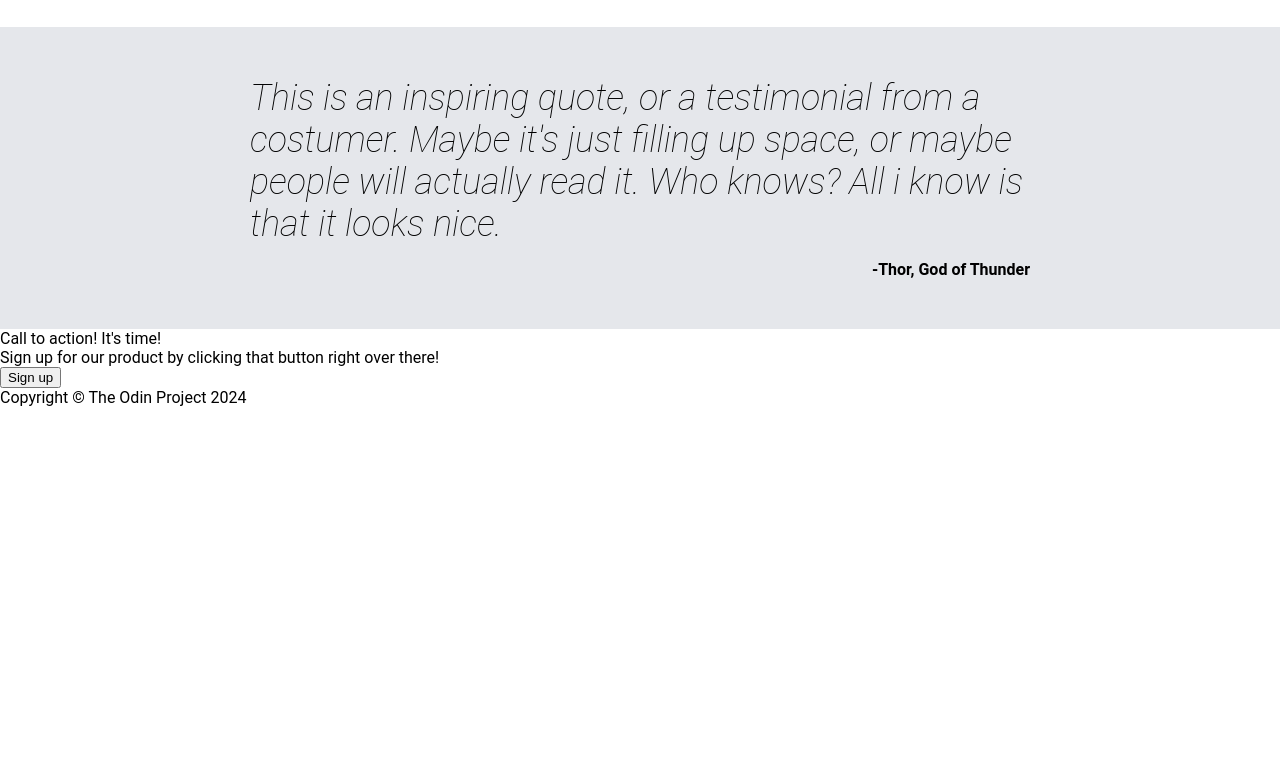
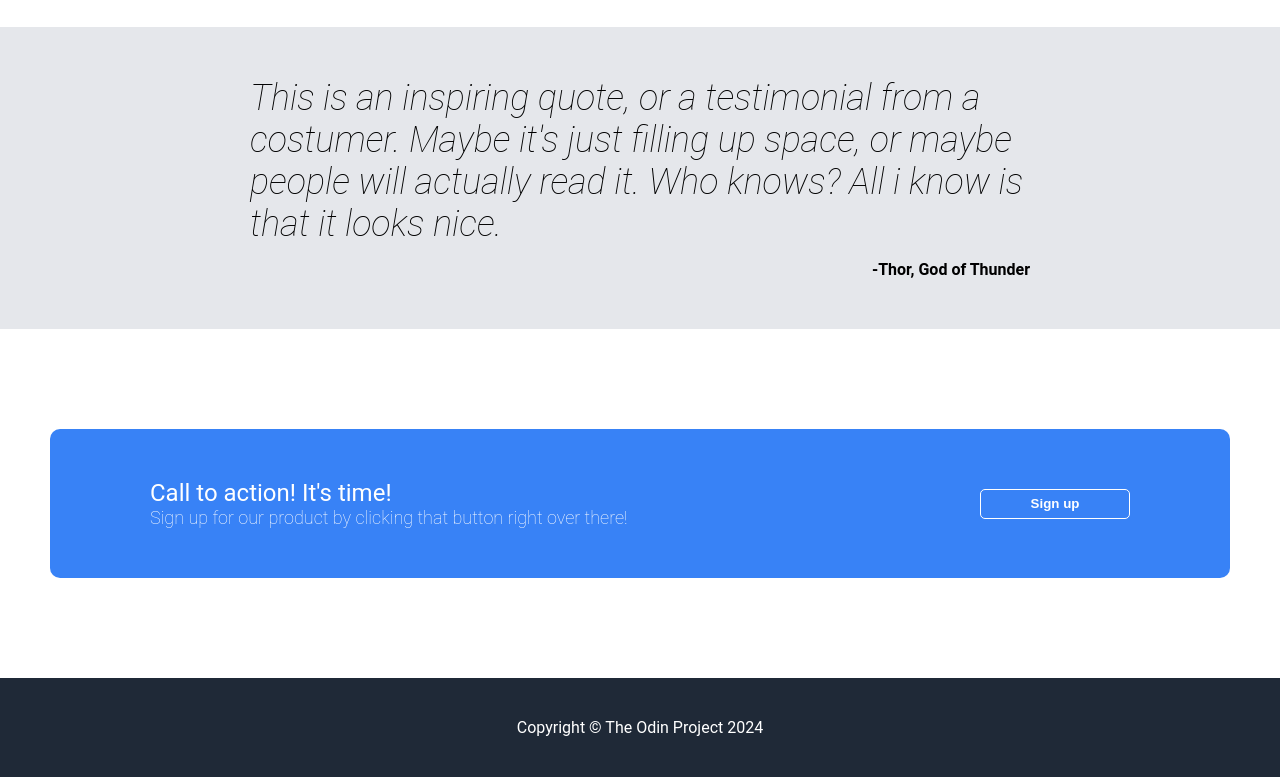
Before and after one commit to TiagoSobral/landing-page, a plain HTML site: page index.html in a window 1280 px wide. Shown: the part 976-1753 px from the top of the page. Before the commit the page ends 1383 px from the top, so only its background shows below. Drawn offline with Linux system fonts and the light colour scheme.

Commit message:
feat(color) add color to button, footer & call act

```diff
--- a/css/style.css
+++ b/css/style.css
@@ -162,3 +162,47 @@ a{
     font-weight: bold;
     margin-top: 15px;
 }
+
+/* CALL TO ACTION SECTION & FOOTER */
+
+.fourth{
+    display: flex;
+    justify-content: space-between;
+    align-items: center;
+    border-radius: 10px;
+    box-sizing: border-box;
+    margin: 100px 50px;
+    padding: 50px 100px;
+    background-color: #3882f6;
+}
+
+.call-action{
+    color: white;
+    font-size: 24px;
+}
+
+.click-button{
+    font-size: 18px;
+    font-weight: lighter;
+}
+
+.signup2{
+    display: flex;
+    align-items: center;
+    justify-content: center;
+    width: 150px;
+    height: 30px;
+    background-color: #3882f6;
+    color: white;
+    font-weight: bold;
+    border-radius: 5px;
+    border: 1px solid white;
+}
+
+.footer{
+    display: flex;
+    justify-content: center;
+    background-color: #1f2937;
+    color: white;
+    padding: 40px 200px 40px;
+}
```
